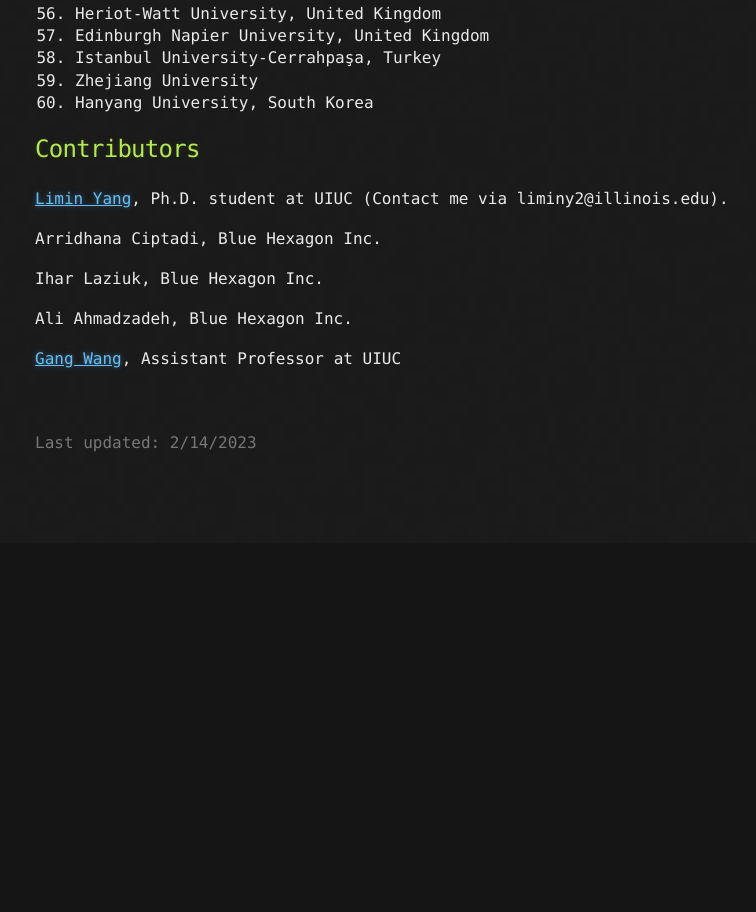
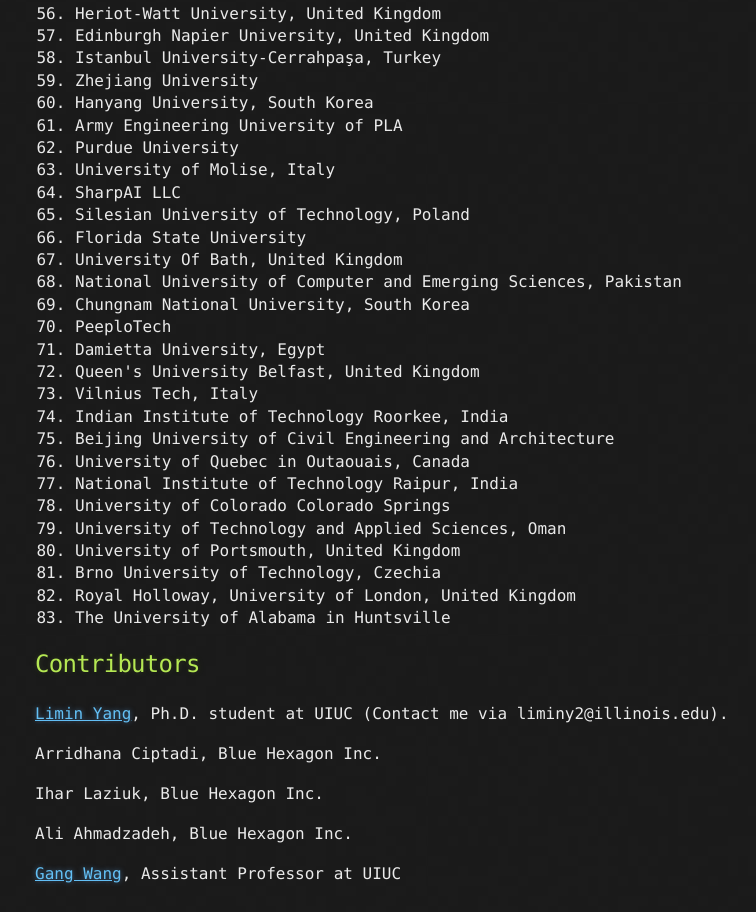
Before and after one commit to whyisyoung/BODMAS, a plain HTML site: page index.html in a window 1280 px wide. Shown: the part 3621-4533 px from the top of the page, without its empty margins (105-861 px from the left). Before the commit the page ends 4164 px from the top, so only its background shows below. Drawn offline with Linux system fonts and the light colour scheme.

Commit message:
add more institutions

```diff
--- a/index.html
+++ b/index.html
@@ -213,6 +213,29 @@
 <li>Istanbul University-Cerrahpaşa, Turkey</li>
 <li>Zhejiang University</li>
 <li>Hanyang University, South Korea</li>
+<li>Army Engineering University of PLA</li>
+<li>Purdue University</li>
+<li>University of Molise, Italy</li>
+<li>SharpAI LLC</li>
+<li>Silesian University of Technology, Poland</li>
+<li>Florida State University</li>
+<li>University Of Bath, United Kingdom</li>
+<li>National University of Computer and Emerging Sciences, Pakistan</li>
+<li>Chungnam National University, South Korea</li>
+<li>PeeploTech</li>
+<li>Damietta University, Egypt</li>
+<li>Queen's University Belfast, United Kingdom</li>
+<li>Vilnius Tech, Italy</li>
+<li>Indian Institute of Technology Roorkee, India</li>
+<li>Beijing University of Civil Engineering and Architecture</li>
+<li>University of Quebec in Outaouais, Canada</li>
+<li>National Institute of Technology Raipur, India</li>
+<li>University of Colorado Colorado Springs</li>
+<li>University of Technology and Applied Sciences, Oman</li>
+<li>University of Portsmouth, United Kingdom</li>
+<li>Brno University of Technology, Czechia</li>
+<li>Royal Holloway, University of London, United Kingdom</li>
+<li>The University of Alabama in Huntsville</li>
 
 
 </ol>
```
